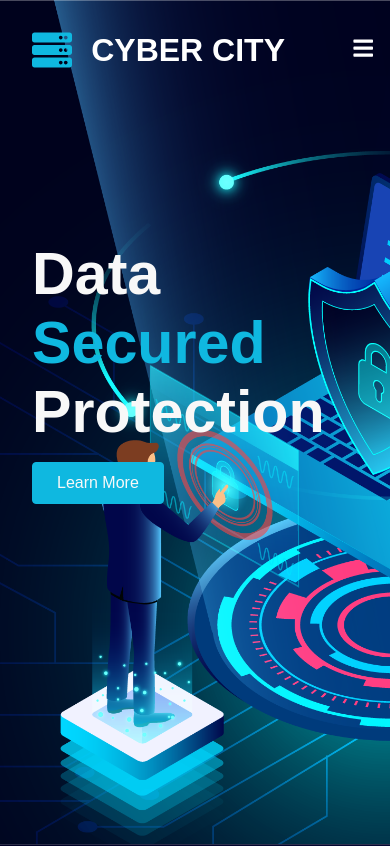
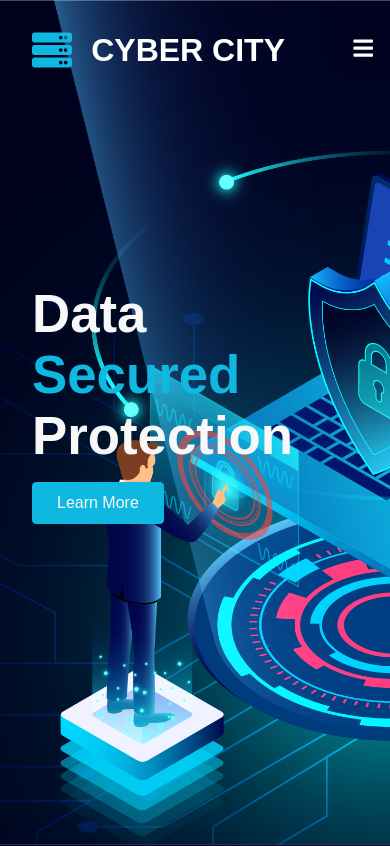
Before and after one commit to AhmedShaykh/Agency-Website, a React (Create React App) app: page / in a window 390 px wide. Shown: the top 846 px of the page. Built offline with nearby package versions, Linux system fonts and the light colour scheme; a web font is replaced by a local one.

Commit message:
Git Init

```diff
--- a/src/Components/Hero/HeroStyles.css
+++ b/src/Components/Hero/HeroStyles.css
@@ -33,6 +33,34 @@
     }
 
     .hero h1 {
-        font-size: 3.7rem;
+        font-size: 4rem;
     }
 }
+
+@media screen and (max-width:840px) {
+    .hero h1 {
+        font-size: 3.8rem;
+    }
+}
+
+@media screen and (max-width:760px) {
+    .hero h1 {
+        font-size: 3.6rem;
+    }
+}
+
+@media screen and (max-width:700px) {
+    .hero h1 {
+        font-size: 3.5rem;
+    }
+}
+
+@media screen and (max-width:640px) {
+    .content {
+        margin-top: 2rem;
+    }
+
+    .hero h1 {
+        font-size: 3.3rem;
+    }
+}
```
